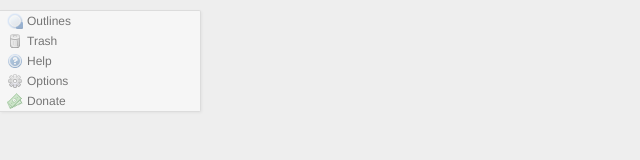
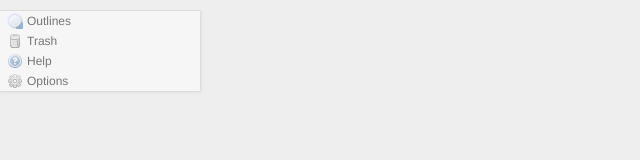
Before and after one commit to ianthehenry/inline, a browser extension: page main.html in a window 1280 px wide. Shown: the full height of the page, 0-640 px from the left. Drawn offline with Linux system fonts and the light colour scheme.

Commit message:
remove the 'donate' button

```diff
--- a/main.html
+++ b/main.html
@@ -29,7 +29,6 @@
 				</li>
 				<li class="help"><span class="line">Help</span></li>
 				<li class="options"><span class="line">Options</span></li>
-				<li class="donate"><span class="line">Donate</span></li>
 			</ul>
 		</div><span class="resize-handle"></span>
 		</div></div>
--- a/styles/ui.css
+++ b/styles/ui.css
@@ -172,7 +172,6 @@ body
 #document-list .folder.trash.open > .line { background-image:url('icons/open trash.png'); }
 #document-list .help > .line { background-image:url('icons/help.png'); }
 #document-list .options > .line { background-image:url('icons/options.png'); }
-#document-list .donate > .line { background-image:url('icons/donate.png'); }
 #document-list .folder.open > .line { background-image:url('icons/open folder.png'); }
 #document-list .folder.root > .line { background-image:url('icons/round closed.png'); }
 #document-list .folder.open.root > .line { background-image:url('icons/round open.png'); }
```
Also changed, not shown: styles/icons/donate.png (deleted).
